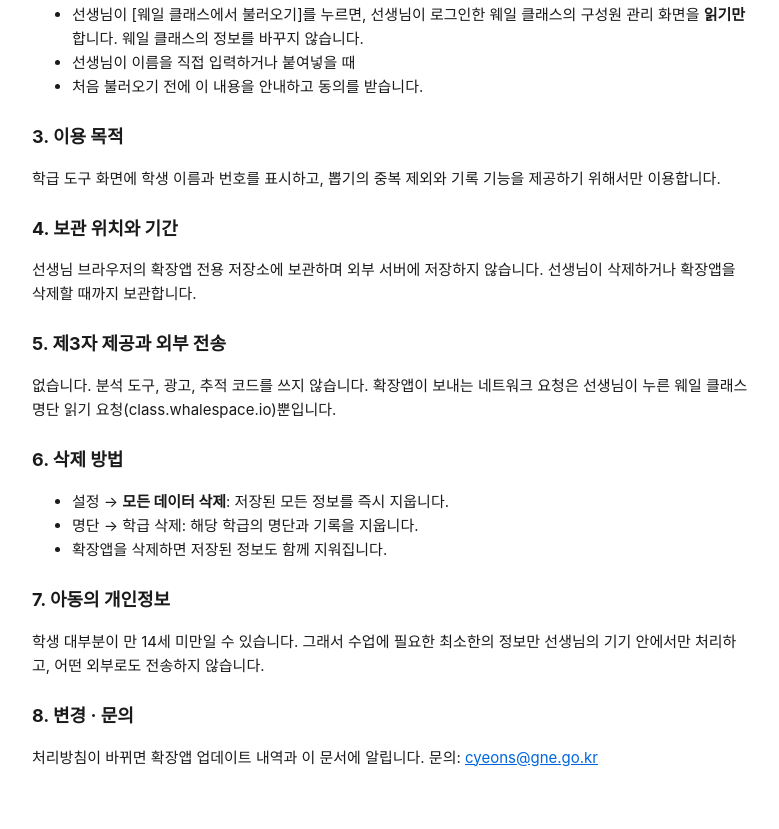
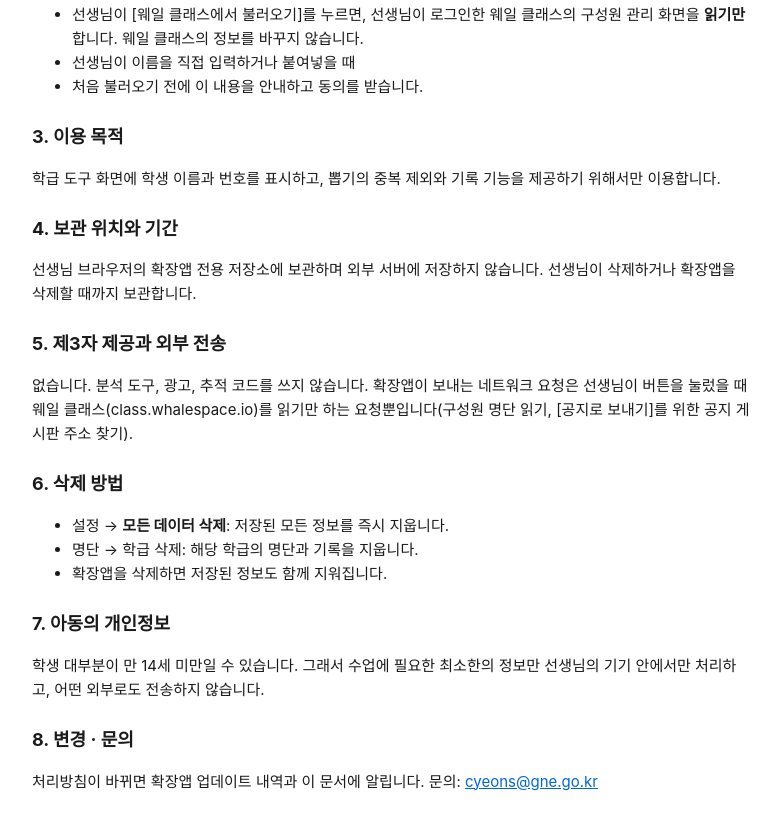
Before and after one commit to cyeons/classtool-privacy, a plain HTML site: page index.html in a window 1280 px wide. Shown: the part 536-1365 px from the top of the page, without its empty margins (248-1027 px from the left). Drawn offline with Linux system fonts and the light colour scheme.

Commit message:
처리방침 갱신

```diff
--- a/index.html
+++ b/index.html
@@ -42,7 +42,7 @@ table{border-collapse:collapse;width:100%}td,th{border:1px solid var(--line);pad
 <p>선생님 브라우저의 확장앱 전용 저장소에 보관하며 외부 서버에 저장하지 않습니다. 선생님이 삭제하거나 확장앱을 삭제할 때까지 보관합니다.</p>
 
 <h2>5. 제3자 제공과 외부 전송</h2>
-<p>없습니다. 분석 도구, 광고, 추적 코드를 쓰지 않습니다. 확장앱이 보내는 네트워크 요청은 선생님이 누른 웨일 클래스 명단 읽기 요청(class.whalespace.io)뿐입니다.</p>
+<p>없습니다. 분석 도구, 광고, 추적 코드를 쓰지 않습니다. 확장앱이 보내는 네트워크 요청은 선생님이 버튼을 눌렀을 때 웨일 클래스(class.whalespace.io)를 읽기만 하는 요청뿐입니다(구성원 명단 읽기, [공지로 보내기]를 위한 공지 게시판 주소 찾기).</p>
 
 <h2>6. 삭제 방법</h2>
 <ul>
```
